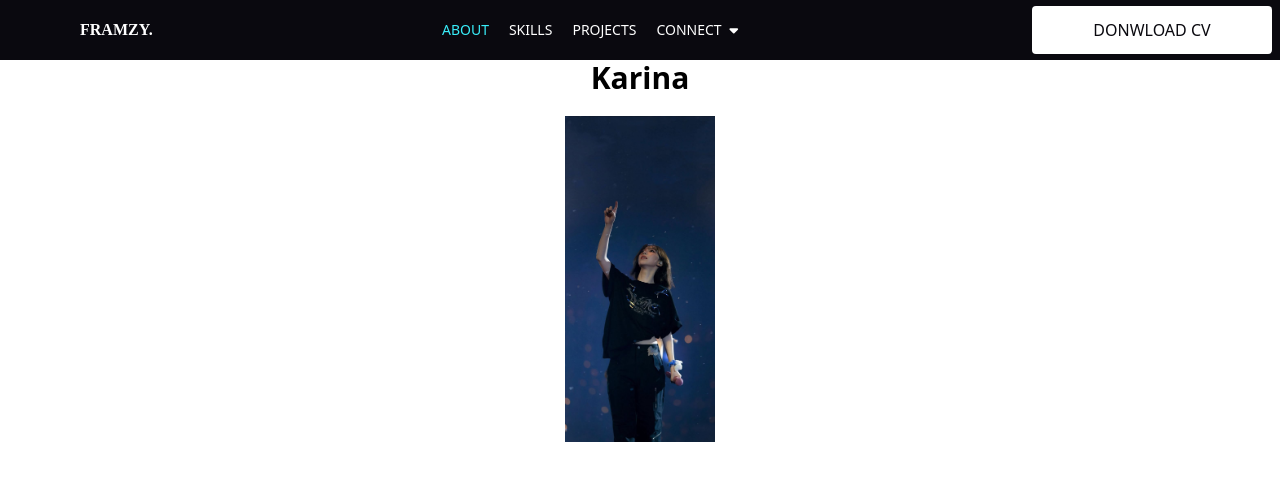
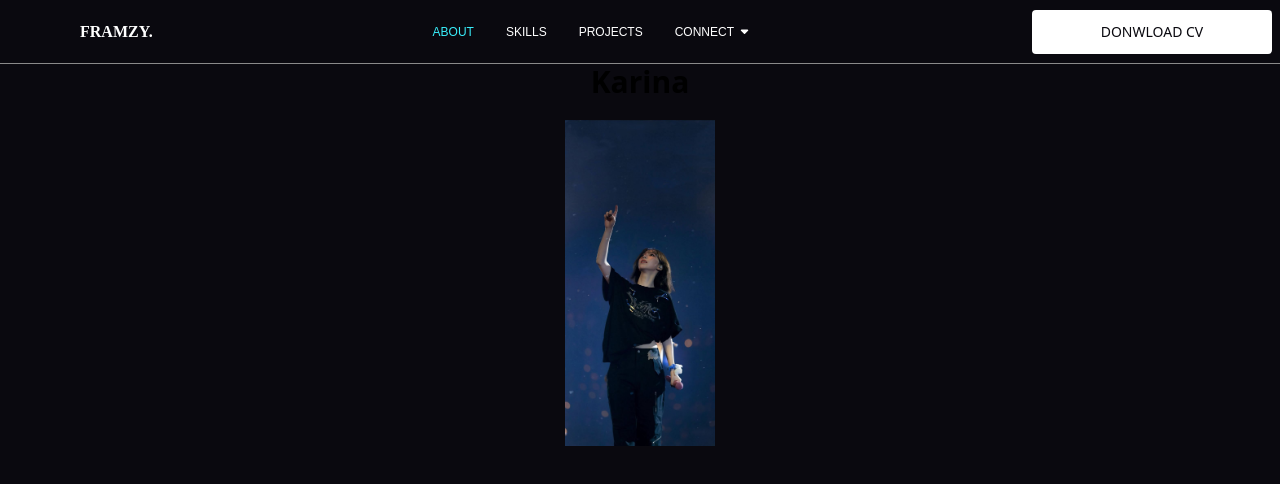
Before and after one commit to Framzy/Web-Portofolio-Profile, a React (Vite) app: page / in a window 1280 px wide. Shown: the top 484 px of the page. Built offline with nearby package versions, Linux system fonts and the light colour scheme.

Commit message:
add new font

```diff
--- a/src/components/navbar/Navbar.tsx
+++ b/src/components/navbar/Navbar.tsx
@@ -4,9 +4,9 @@ import { Link } from "react-router";
 export default function Navbar() {
   return (
     <>
-      <nav className="bg-[#0A090F] flex justify-between items-center h-[60px] ">
+      <nav className="bg-[#0A090F] flex justify-between items-center h-16 border-b border-[#8A8A8A]">
         <h1 className="text-white font-bold font-vollkorn ml-20">FRAMZY.</h1>
-        <ul className="text-white flex  gap-5 font-light text-sm">
+        <ul className="text-white flex gap-8 font-manrope text-[12px]">
           <li className="text-[#39EEFA]">
             <Link to="/">ABOUT</Link>
           </li>
@@ -26,7 +26,7 @@ export default function Navbar() {
         </ul>
         <button
           type="button"
-          className="bg-white text-[#0A090F] font-medium h-12 w-60 mr-2 rounded cursor-pointer hover:bg-[#39EEFA] "
+          className="bg-white text-[#0A090F] font-medium text-sm h-11 w-60 mr-2 rounded cursor-pointer hover:bg-[#39EEFA] "
         >
           DONWLOAD CV
         </button>
--- a/src/styles/index.css
+++ b/src/styles/index.css
@@ -1,5 +1,11 @@
 @import "tailwindcss";
-@import url("https://fonts.googleapis.com/css2?family=Vollkorn:ital,wght@0,400..900;1,400..900&display=swap");
+@import url("https://fonts.googleapis.com/css2?family=Vollkorn&display=swap");
+@import url("https://fonts.googleapis.com/css2?family=Manrope&display=swap");
 @theme {
   --font-vollkorn: "Vollkorn", serif;
+  --font-manrope: "Manrope", sans-serif;
 }
+
+body {
+  background-color: #0a090f;
+}
```
